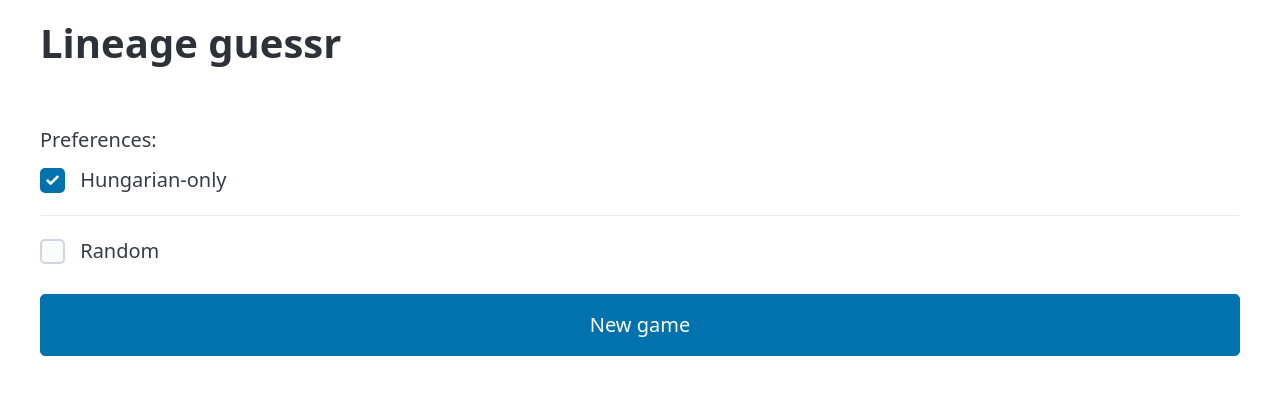
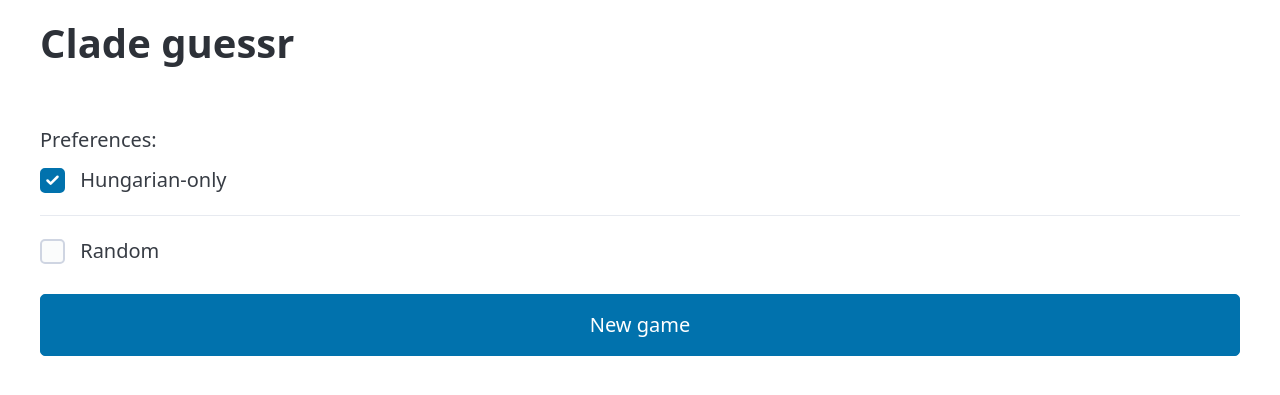
Before and after one commit to szabo-roland/taxgessr, a Flask app: page / in a window 1280 px wide. Shown: the top 395 px of the page. Run offline with Flask 3, Linux system fonts and the light colour scheme; some libraries are stand-ins or nearby versions.

Commit message:
Rename to clade guessr

```diff
--- a/templates/start.html
+++ b/templates/start.html
@@ -11,11 +11,11 @@
     <script src="https://code.jquery.com/jquery-3.7.1.min.js"></script>
     <script src="https://unpkg.com/htmx.org@1.9.12" integrity="sha384-ujb1lZYygJmzgSwoxRggbCHcjc0rB2XoQrxeTUQyRjrOnlCoYta87iKBWq3EsdM2" crossorigin="anonymous"></script>
 
-    <title>Lineage guessr</title>
+    <title>Clade guessr</title>
   </head>
   <body>
     <header class="container">
-      <h1>Lineage guessr</h1>
+      <h1>Clade guessr</h1>
     </header>
     <main class="container">
       <form hx-get="/get_puzzle" hx-swap="outerHTML">
```
